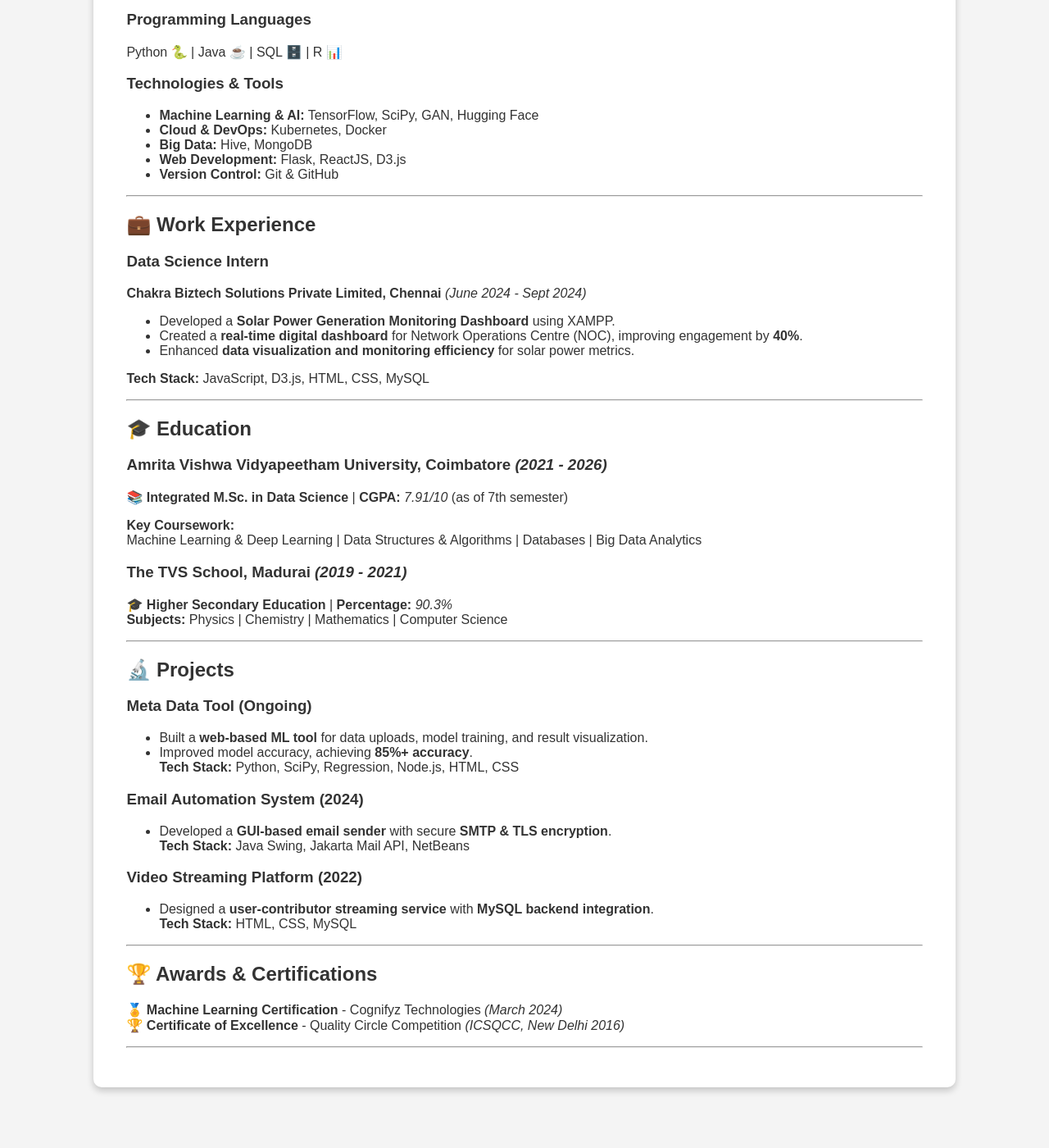
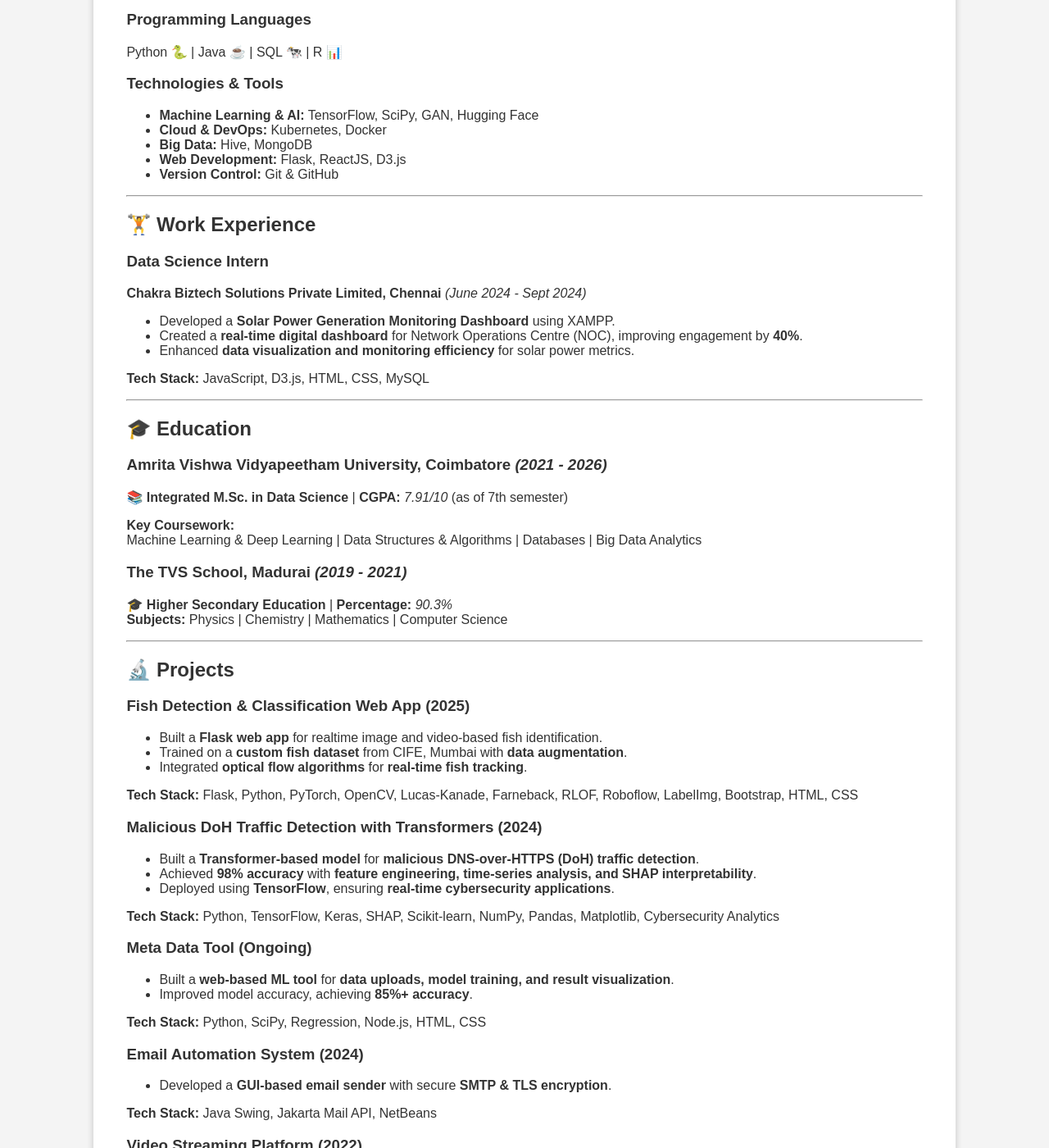
Before and after one commit to Iamnishanth123/iamnishanth123.github.io, a Jekyll site: the page built from index.md, in a window 1280 px wide and 1400 px high, scrolled down 698 px. Shown: the whole window at 82% size. Built offline with Jekyll 4.4.1, drawn with Linux system fonts in a browser that asks for light colours; before the commit the page ends 2032 px from its top, so only the background shows below that.

Commit message:
Update index.md

```diff
--- a/index.md
+++ b/index.md
@@ -17,7 +17,6 @@ title: nishanth resume
 
 </div>
 
-
 ---
 
 ## 📝 About Me
@@ -32,7 +31,7 @@ Passionate **Data Science student** with expertise in **data engineering, machin
 ## 🛠 Skills
 
 ### **Programming Languages**
-Python 🐍 | Java ☕ | SQL 🗄️ | R 📊
+Python 🐍 | Java ☕ | SQL 🐄️ | R 📊
 
 ### **Technologies & Tools**
 - **Machine Learning & AI:** TensorFlow, SciPy, GAN, Hugging Face
@@ -43,7 +42,7 @@ Python 🐍 | Java ☕ | SQL 🗄️ | R 📊
 
 ---
 
-## 💼 Work Experience
+## 🏋️ Work Experience
 
 ### **Data Science Intern**
 **Chakra Biztech Solutions Private Limited, Chennai** _(June 2024 - Sept 2024)_
@@ -71,17 +70,34 @@ Machine Learning & Deep Learning | Data Structures & Algorithms | Databases | Bi
 
 ## 🔬 Projects
 
+### **Fish Detection & Classification Web App (2025)**
+- Built a **Flask web app** for realtime image and video-based fish identification.
+- Trained on a **custom fish dataset** from CIFE, Mumbai with **data augmentation**.
+- Integrated **optical flow algorithms** for **real-time fish tracking**.
+
+**Tech Stack:** Flask, Python, PyTorch, OpenCV, Lucas-Kanade, Farneback, RLOF, Roboflow, LabelImg, Bootstrap, HTML, CSS
+
+### **Malicious DoH Traffic Detection with Transformers (2024)**
+- Built a **Transformer-based model** for **malicious DNS-over-HTTPS (DoH) traffic detection**.
+- Achieved **98% accuracy** with **feature engineering, time-series analysis, and SHAP interpretability**.
+- Deployed using **TensorFlow**, ensuring **real-time cybersecurity applications**.
+
+**Tech Stack:** Python, TensorFlow, Keras, SHAP, Scikit-learn, NumPy, Pandas, Matplotlib, Cybersecurity Analytics
+
 ### **Meta Data Tool (Ongoing)**
-- Built a **web-based ML tool** for data uploads, model training, and result visualization.
+- Built a **web-based ML tool** for **data uploads, model training, and result visualization**.
 - Improved model accuracy, achieving **85%+ accuracy**.
+
 **Tech Stack:** Python, SciPy, Regression, Node.js, HTML, CSS
 
 ### **Email Automation System (2024)**
 - Developed a **GUI-based email sender** with secure **SMTP & TLS encryption**.
+
 **Tech Stack:** Java Swing, Jakarta Mail API, NetBeans
 
 ### **Video Streaming Platform (2022)**
 - Designed a **user-contributor streaming service** with **MySQL backend integration**.
+
 **Tech Stack:** HTML, CSS, MySQL
 
 ---
```
